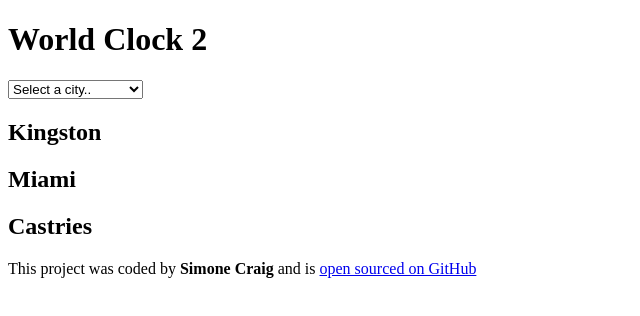
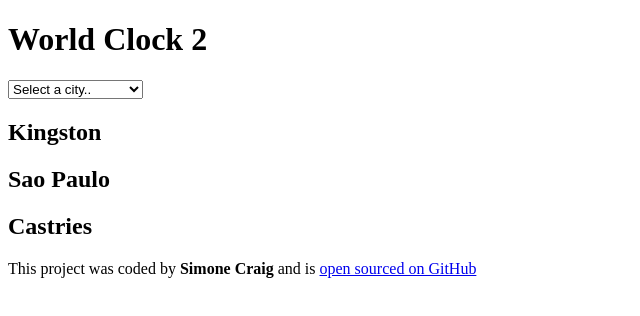
Before and after one commit to So-Simoneuk/Simone-s-World-Clock, a plain HTML site: page index.html in a window 1280 px wide. Shown: the full height of the page, 0-640 px from the left. Drawn offline with nearby package versions, Linux system fonts and the light colour scheme.

Commit message:
Miami removed

```diff
--- a/index.html
+++ b/index.html
@@ -29,9 +29,9 @@
       <div class="time"></div>
     </div>
 
-    <div class="city" id="miami">
+    <div class="city" id="sao_paulo">
       <div>
-        <h2>Miami</h2>
+        <h2>Sao Paulo</h2>
         <div class="date"></div>
       </div>
       <div class="time"></div>
```
Also changed, not shown: Javascript/index.js (line endings or trailing spaces).
